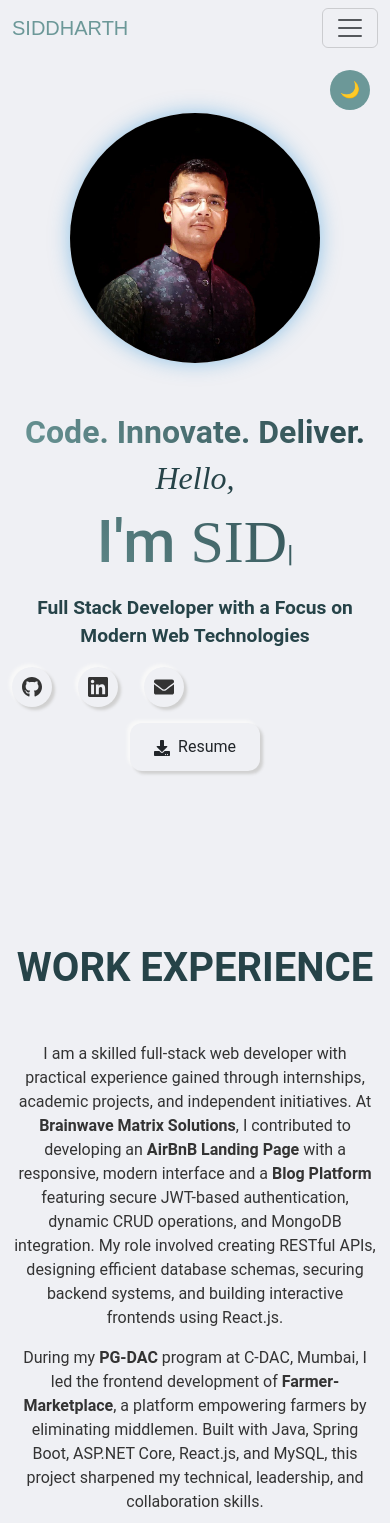
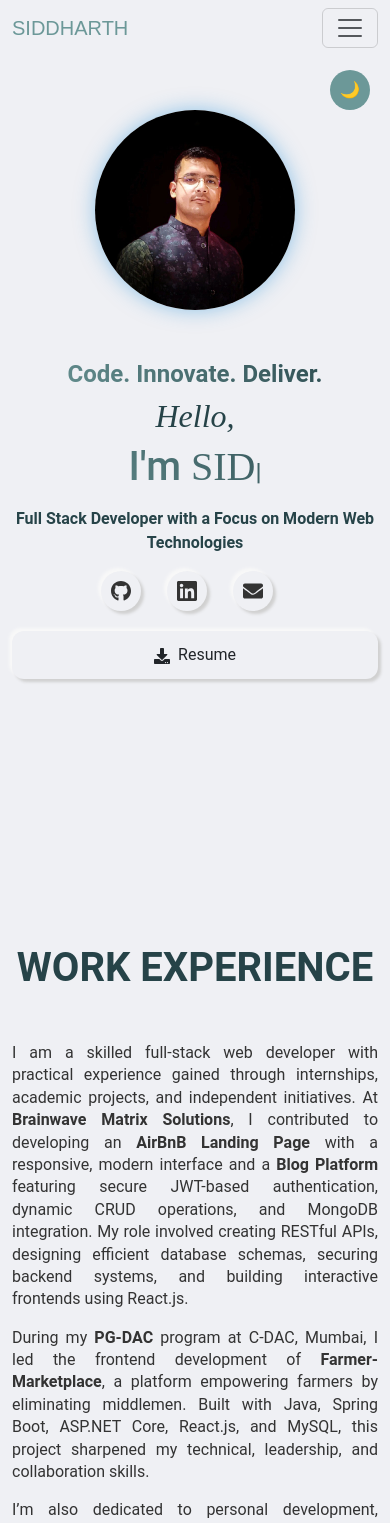
Before and after one commit to SID9927/Portfolio, a React (Create React App) app: page / in a window 390 px wide. Shown: the top 1523 px of the page. Built offline with nearby package versions, Linux system fonts and the light colour scheme; a web font is replaced by a local one.

Commit message:
mobile view optimize, project section later

```diff
--- a/src/App.css
+++ b/src/App.css
@@ -747,6 +747,10 @@ body.dark .model-description::-webkit-scrollbar-thumb:hover {
     border-radius: 5px;
   }
 
+  .custom-offcanvas {
+    opacity: 1;
+  }
+
   .navbar-nav .nav-item {
     margin: 5px 0;
   }
@@ -755,9 +759,13 @@ body.dark .model-description::-webkit-scrollbar-thumb:hover {
   .home-section {
     height: auto;
     min-height: 100vh;
-    padding-top: 80px;
+    padding-top: 5px;
     padding-bottom: 40px;
     text-align: center;
+  }
+
+  .animated-text {
+    font-size: 1.5rem;
   }
 
   .profile-image-container {
@@ -768,13 +776,34 @@ body.dark .model-description::-webkit-scrollbar-thumb:hover {
   }
 
   .profile-image {
-    width: 250px;
-    height: 250px;
+    width: 200px;
+    height: 200px;
     margin-bottom: 20px;
   }
 
-  .animated-text {
-    font-size: 2rem;
+  .typed-text {
+    font-size: 2.5rem;
+  }
+
+  .headline-text {
+    font-size: 1rem;
+  }
+
+  .social-link {
+    display: flex;
+    justify-content: center;
+  }
+
+  .btn-neumorphism {
+    display: block;
+    margin: 20px auto;
+  }
+
+  /* Work Experience */
+  .workexperience-section p {
+    font-size: 1rem;
+    line-height: 1.4;
+    text-align: justify;
   }
 
   /* Skills Section */
@@ -783,6 +812,7 @@ body.dark .model-description::-webkit-scrollbar-thumb:hover {
   }
 
   .skills-section .row {
+    padding-left: 15px;
     display: flex;
     flex-wrap: wrap;
   }
@@ -803,6 +833,49 @@ body.dark .model-description::-webkit-scrollbar-thumb:hover {
 
   .skill-item h3 {
     font-size: 0.9rem;
+  }
+
+  /* Project Section */
+  .project-filters {
+    display: flex;
+    justify-content: flex-start;
+    flex-wrap: wrap;
+    gap: 10px;
+  }
+
+  .project-filters button {
+    flex: 1;
+    min-width: 100px;
+    margin-bottom: 5px;
+  }
+
+  /* Model */
+  .modal-content {
+    margin: auto;
+    top: 50%;
+    transform: translateY(10%);
+  }
+
+  /* Education Section */
+  .education-card h4 {
+    font-weight: bold;
+  }
+
+  .education-card h5 {
+    font-weight: 500;
+  }
+
+  .education-year {
+    font-style: italic;
+    color: var(--text-color);
+    opacity: 0.8;
+  }
+
+  /* About Section */
+  .about-section p {
+    font-size: 1rem;
+    line-height: 1.4;
+    text-align: justify;
   }
 
   /* Other Sections */
@@ -827,10 +900,28 @@ body.dark .model-description::-webkit-scrollbar-thumb:hover {
     left: 0;
   }
 
+  /* Education Section */
+  .neumorphism-card {
+    padding: 8px;
+    margin: 5px;
+    font-size: 0.7rem;
+    margin: 0px 10px;
+  }
+
+  .neumorphism-card .contact-label,
+  .neumorphism-card .contact-detail {
+    font-size: 9px;
+  }
+
   /* Footer */
   .footer .col-md-6:first-child {
     text-align: center;
-    margin-bottom: 10px;
+  }
+
+  .footer-social-links {
+    display: flex;
+    gap: 20px;
+    justify-content: center;
   }
 }
 
--- a/src/Components/Contact.js
+++ b/src/Components/Contact.js
@@ -63,17 +63,17 @@ function Contact() {
         {/* Contact Details */}
         <div className="row mb-4">
           <div className="col text-center neumorphism-card">
-            <FaPhone size={30} className="mb-2 icon" />
+            <FaPhone size={25} className="mb-2 icon" />
             <div className="contact-label">Mobile</div>
             <div className="contact-detail">(+91) 9927666062</div>
           </div>
           <div className="col text-center neumorphism-card">
-            <FaEnvelope size={30} className="mb-2 icon" />
+            <FaEnvelope size={25} className="mb-2 icon" />
             <div className="contact-label">Email</div>
             <div className="contact-detail">5065sid@gmail.com</div>
           </div>
           <div className="col text-center neumorphism-card">
-            <FaMapMarkerAlt size={30} className="mb-2 icon" />
+            <FaMapMarkerAlt size={25} className="mb-2 icon" />
             <div className="contact-label">Location</div>
             <div className="contact-detail">Noida, India</div>
           </div>
@@ -153,7 +153,7 @@ function Contact() {
                 <div className="invalid-feedback">{errors.message}</div>
               )}
             </div>
-            <div className="text-end">
+            <div className="text-end send-button-container">
               <button
                 type="submit"
                 className="btn btn-neumorphism"
--- a/src/Components/Header.js
+++ b/src/Components/Header.js
@@ -47,7 +47,7 @@ const Header = () => {
           <span className="navbar-toggler-icon"></span>
         </button>
         <div
-          className="offcanvas offcanvas-end"
+          className="offcanvas offcanvas-end custom-offcanvas"
           tabindex="-1"
           id="offcanvasNavbar"
           aria-labelledby="offcanvasNavbarLabel"
```
